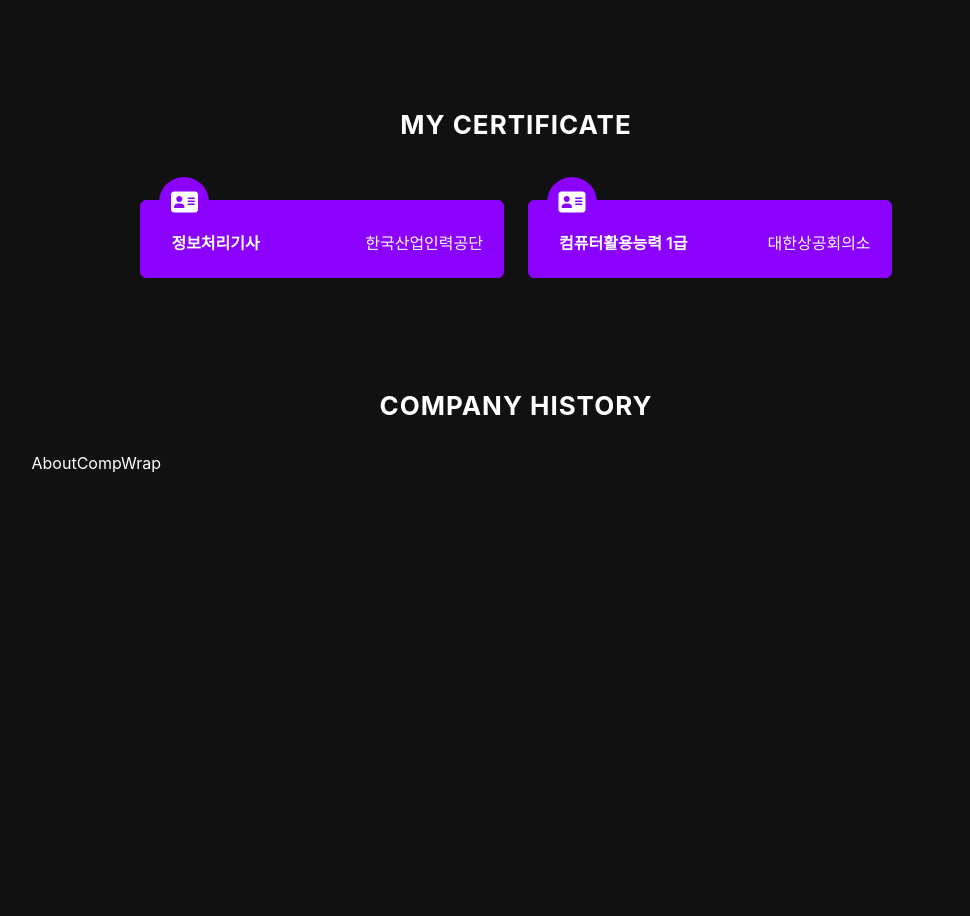
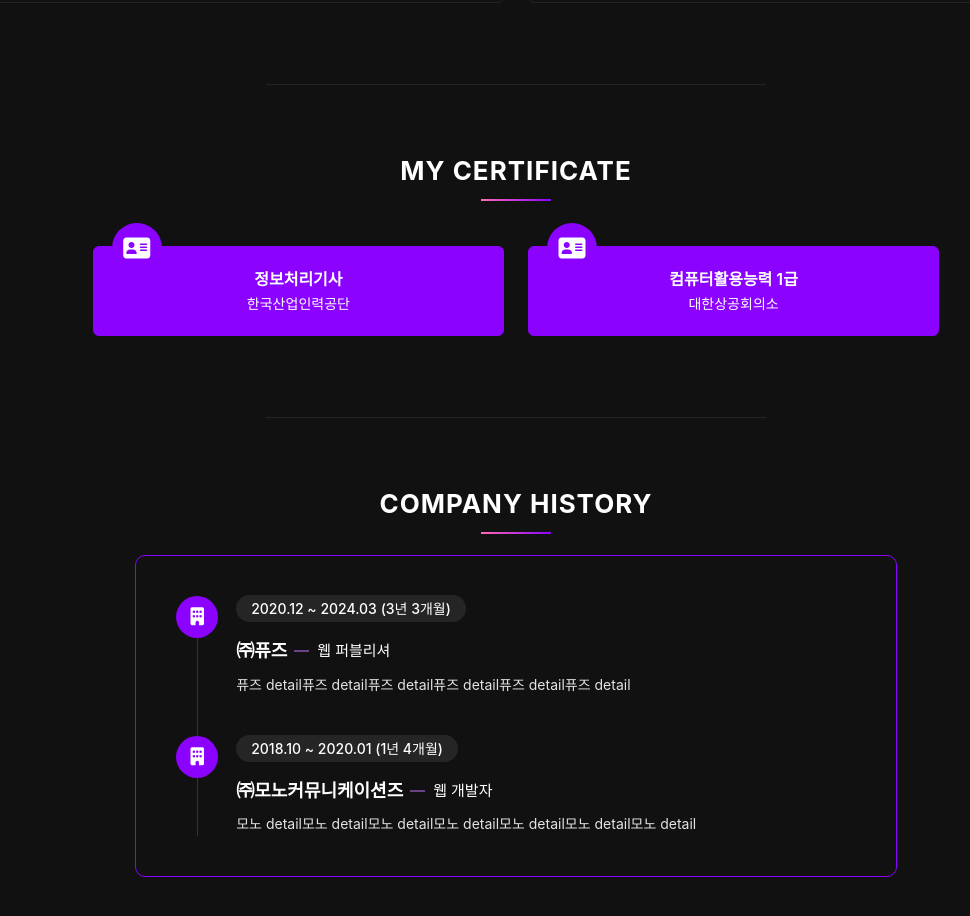
Before and after one commit to dahye950627/portfolio, a React (Create React App) app: page /about in a window 1280 px wide. Shown: the part 810-1726 px from the top of the page, without its empty margins (124-1094 px from the left). Before the commit the page ends 1366 px from the top, so only its background shows below. Built offline with nearby package versions, Linux system fonts and the light colour scheme.

Commit message:
about 페이지 작업중

```diff
--- a/src/assets/config.ts
+++ b/src/assets/config.ts
@@ -4,7 +4,8 @@
 	laptop : "1280px",
 	tablet : "1024px",
 	mobile : "720px",
-	smallMobile : "480px"
+	smallMobile : "360px",
+	fold : "280px"
 };
 
 const config = {
@@ -19,7 +20,8 @@
 	laptop : `(max-width: ${size.laptop})`,
 	tablet : `(max-width: ${size.tablet})`,
 	mobile : `(max-width: ${size.mobile})`,
-	smallMobile : `(max-width: ${size.smallMobile})`
+	smallMobile : `(max-width: ${size.smallMobile})`,
+	fold : `(max-width: ${size.fold})`
 };
 
 export default config;
--- a/src/assets/data/aboutData.ts
+++ b/src/assets/data/aboutData.ts
@@ -57,14 +57,14 @@
 		{
 			label: "㈜퓨즈",
 			job: "웹 퍼블리셔",
-			detail: "퓨즈 detail",
+			detail: "퓨즈 detail퓨즈 detail퓨즈 detail퓨즈 detail퓨즈 detail퓨즈 detail",
 			period: "2020.12 ~ 2024.03",
 			years: "3년 3개월"
 		},
 		{
 			label: "㈜모노커뮤니케이션즈",
 			job: "웹 개발자",
-			detail: "모노 detail",
+			detail: "모노 detail모노 detail모노 detail모노 detail모노 detail모노 detail모노 detail",
 			period: "2018.10 ~ 2020.01",
 			years: "1년 4개월"
 		},
--- a/src/components/organisms/AboutCertiWrap.tsx
+++ b/src/components/organisms/AboutCertiWrap.tsx
@@ -1,10 +1,9 @@
 import styled from "styled-components";
-import Heading from "@/components/atoms/Heading";
 import aboutData from "@/assets/data/aboutData";
 
 const AboutCertiWrap = () => {
 	return (
-		<AboutCertiWrapStyled>
+		<AboutCertiStyled>
 			{
 				aboutData.certificateList.map((item, idx) => (
 					<div className="certi-box" key={idx}>
@@ -18,25 +17,24 @@
 					</div>
 				))
 			}
-		</AboutCertiWrapStyled>
+		</AboutCertiStyled>
 	)
 }
 
-const AboutCertiWrapStyled = styled.div`
+const AboutCertiStyled = styled.div`
 	display: flex;
-	flex-wrap: wrap;
 	width: 80%;
 	margin: 0 auto;
 
 	.certi-box {
 		width: 50%;
-		padding: 30px 12px 12px;
+		padding: 24px 12px 12px;
 
 		.inner {
 			position: relative;
 			display: flex;
 			justify-content: space-between;
-			padding: 30px 20px 20px 30px;
+			padding: 20px;
 			border: 1px solid #8B03FF;
 			border-radius: 6px;
 			background: ${(props) => props.theme.mainColor};
@@ -58,7 +56,51 @@
 			.tit {
 				font-weight: 600;
 			}
+			.desc {
+				font-size: 14px;
+			}
 		}
+
+
+	}
+
+	@media ${(props) => props.theme.laptop} {
+		.certi-box {
+			.inner {
+				flex-direction: column;
+				text-align: center;
+			}
+		}
+	}
+	@media ${(props) => props.theme.mobile} {
+		width: 100%;
+		flex-direction: column;
+		align-items: center;
+
+		.certi-box {
+			width: 100%;
+
+			.inner {
+				padding: 12px 20px 10px 20px;
+
+				.icon {
+					top: -20px;
+					left: 14px;
+					width: 42px;
+					height: 42px;
+					font-size: 18px;
+				}
+				.tit {
+					font-size: 14px;
+				}
+				.desc {
+					font-size: 12px;
+				}
+			}
+		}
+	}
+	@media ${(props) => props.theme.smallMobile} {
+		width: 100%;
 	}
 `;
 
--- a/src/components/organisms/AboutCompWrap.tsx
+++ b/src/components/organisms/AboutCompWrap.tsx
@@ -4,11 +4,161 @@
 
 const AboutCompWrap = () => {
 	return (
-		<>
-			<div>AboutCompWrap</div>
-		</>
+		<AboutCompStyled>
+			<ul className="comp-list">
+				{
+					aboutData.companyList.map((data, idx) => (
+						<li key={idx}>
+							<div className="icon">
+								<i className="fa-solid fa-building"></i>
+							</div>
+							<span className="period">{ data.period }{' '}({ data.years })</span>
+							<Heading level="4">
+								{ data.label }
+								<span className="job">{ data.job }</span>
+							</Heading>
+							<p>{ data.detail }</p>
+						</li>
+					))
+				}
+			</ul>
+		</AboutCompStyled>
 	)
 }
+
+const AboutCompStyled = styled.div`
+	width: 70%;
+	margin: 0 auto;
+
+	.comp-list {
+		position: relative;
+		padding: 40px;
+		border: 1px solid ${(props) => props.theme.mainColor};
+		border-radius: 10px;
+
+		li {
+			position: relative;
+			padding: 0 0 40px 60px;
+
+			.icon {
+				position: absolute;
+				top: 0;
+				left: 0;
+				width: 42px;
+				height: 42px;
+				border-radius: 50%;
+				background: ${(props) => props.theme.mainColor};
+				font-size: 18px;
+				text-align: center;
+				line-height: 42px;
+				z-index: 2;
+			}
+			.period {
+				padding: 5px 15px;
+				border-radius: 20px;
+				background: rgb(37, 37, 37);
+				font-size: 14px;
+				font-weight: 500;
+				text-align: center;
+			}
+			h4 {
+				display: flex;
+				flex-wrap: wrap;
+				align-items: center;
+				padding: 15px 0 8px 0;
+				font-size: 18px;
+				font-weight: 600;
+				color: #fff;
+			}
+			.job {
+				position: relative;
+				padding-left: 30px;
+				font-size: 15px;
+				font-weight: 500;
+
+				&:before {
+					content: '';
+					position: absolute;
+					top: 50%;
+					left: 7px;
+					width: 15px;
+					height: 1px;
+					background: ${(props) => props.theme.mainTxtColor};
+					transform: translateY(-50%);
+				}
+			}
+			p {
+				font-size: 14px;
+				color: #e3e3e3;
+			}
+
+			&:before {
+				content: '';
+				position: absolute;
+				top: 0;
+				left: 21px;
+				width: 1px;
+				height: 100%;
+				background: rgba(51,51,51);
+
+			}
+			&:last-child {
+				padding-bottom: 0;
+			}
+		}
+	}
+
+	@media ${(props) => props.theme.mobile} {
+		width: 100%;
+
+		.comp-list {
+			padding: 20px;
+
+			li {
+				padding: 0 0 30px 46px;
+
+				.icon {
+					width: 36px;
+					height: 36px;
+					font-size: 15px;
+					line-height: 36px;
+				}
+				.period {
+					padding: 5px 10px;
+					font-size: 12px;
+				}
+				h4 {
+					font-size: 16px;
+				}
+				.job {
+					font-size: 13px;
+				}
+				p {
+					font-size: 12px;
+				}
+
+				&:before {
+					left: 18px;
+				}
+			}
+		}
+	}
+	@media ${(props) => props.theme.smallMobile} {
+		.comp-list {
+			li {
+				padding: 0 0 30px 0;
+
+				.icon {
+					display: none;
+				}
+
+				&:before {
+					content: none;
+				}
+			}
+		}
+	}
+`;
 
 
 
--- a/src/components/organisms/AboutSkillWrap.tsx
+++ b/src/components/organisms/AboutSkillWrap.tsx
@@ -139,9 +139,6 @@
 		}
 	}
 
-	@media ${(props) => props.theme.tablet} {
-	}
-
 	@media ${(props) => props.theme.mobile} {
 		.skill-box {
 			width: 100%;
--- a/src/components/organisms/HomeConWrap.tsx
+++ b/src/components/organisms/HomeConWrap.tsx
@@ -1,3 +1,4 @@
+import { Link } from "react-router-dom";
 import styled from "styled-components";
 import Heading from "@/components/atoms/Heading";
 
@@ -26,6 +27,12 @@
 						<li><span>Phone :</span> 010-2350-3059</li>
 						<li><span>Email :</span>  dahye950627@naver.com</li>
 					</ul>
+				</div>
+				<div className="btn-area">
+					<Link to="/about">
+						MORE ABOUT ME
+						<i className="fa-solid fa-arrow-right"></i>
+					</Link>
 				</div>
 			</div>
 		</StyledHome>
@@ -82,7 +89,7 @@
 			}
 		}
 		.info-area {
-			margin-top: 48px;
+			margin: 48px 0;
 
 			h2 {
 				margin-bottom: 12px;
@@ -105,6 +112,42 @@
 					span {
 						color: #fff;
 						opacity: 0.7;
+					}
+				}
+			}
+		}
+		.btn-area {
+			a {
+				position: relative;
+				display: inline-block;
+				padding: 12px 30px;
+				border-radius: 30px;
+				font-size: 15px;
+				font-weight: 600;
+				color: #fff;
+				background: ${(props) => props.theme.mainColor};
+				transition: all 0.3s;
+
+				i {
+					position: absolute;
+					top: 50%;
+					right: 14px;
+					padding-left: 10px;
+					opacity: 0;
+					transform: translateY(-50%);
+					transition: opacity 0.3s, paddig 0.3s, letter-spacing 0.3s;
+				}
+
+				&:hover {
+					background: ${(props) => props.theme.mainTxtColor};
+					letter-spacing: 1px;
+
+					i {
+						position: relative;
+						top: unset;
+						right: unset;
+						opacity: 1;
+						transform: none;
 					}
 				}
 			}
@@ -159,9 +202,11 @@
 			}
 		}
 		.right {
-			padding: 36px 71px 71px 32px;
+			padding: 36px 62px 71px 32px;
 
 			.intro-area {
+
+
 				h1 {
 					font-size: 36px;
 				}
@@ -172,6 +217,9 @@
 					padding: 0;
 				}
 			}
+			.info-area {
+				margin: 48px 0 30px 0;
+			}
 		}
 	}
 `;
--- a/src/components/pages/AboutPage.tsx
+++ b/src/components/pages/AboutPage.tsx
@@ -9,9 +9,8 @@
 const AboutPage = () => {
 	return (
 		<PageWrap page="about">
-			<PageHeader text="ABOUT" point="ME" />
-
-			<AboutPageStyled className="inner">
+			<AboutPageStyled>
+				<PageHeader text="ABOUT" point="ME" />
 				<section>
 					<SectionHeaderStyled className="tit-wrap">
 						<Heading level="2">MY SKILLS</Heading>
@@ -37,15 +36,29 @@
 	)
 }
 
-const AboutPageStyled = styled.div`
-	max-width: 1140px;
-	margin: 0 auto 80px auto;
+const AboutPageStyled = styled.main`
+	section {
+		position: relative;
+		max-width: 1140px;
+		margin: 0 auto 70px auto;
+		padding-bottom: 70px;
 
-	section {
-		margin: auto;
-
-		& + section {
-			margin-top: 100px;
+		&:after {
+			content: '';
+			position: absolute;
+			display: block;
+			bottom: 0;
+			left: 0;
+			right: 0;
+			width: 500px;
+			height: 1px;
+			margin: auto;
+			background: rgba(37,37,37);
+		}
+		&:last-child {
+			&:after {
+				content: none;
+			}
 		}
 	}
 
@@ -57,19 +70,31 @@
 `;
 
 const SectionHeaderStyled = styled.div`
-	padding-bottom: 30px;
+	padding-bottom: 36px;
 	text-align: center;
 
 	h2 {
+		position: relative;
 		font-size: 26px;
 		font-weight: 700;
 		text-transform: uppercase;
 		line-height: 1.2;
 		letter-spacing: 1px;
+
+		&:before {
+			content: '';
+			position: absolute;
+			bottom: -15px;
+			left: 50%;
+			width: 70px;
+			height: 2px;
+			transform: translateX(-50%);
+			background: linear-gradient(to right, #ff69b4, #8B03FF);
+		}
 	}
 
 	@media ${(props) => props.theme.mobile} {
-		padding: 10px 0;
+		padding: 20px 0;
 
 		h2 {
 			font-size: 24px;
```
